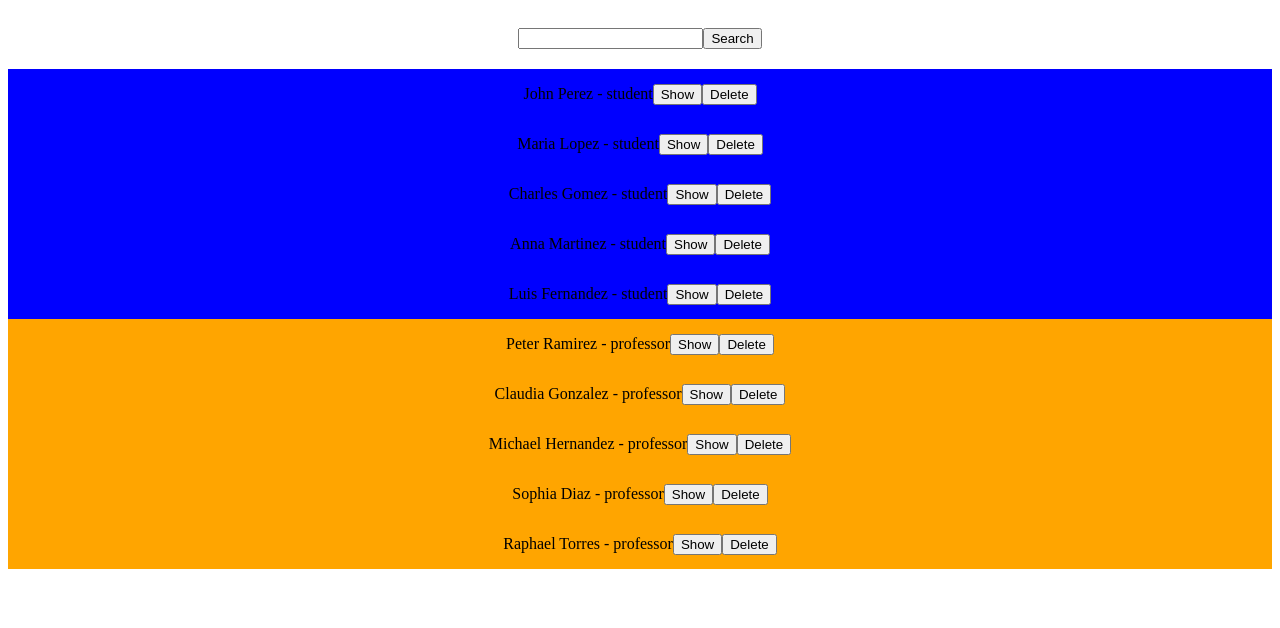
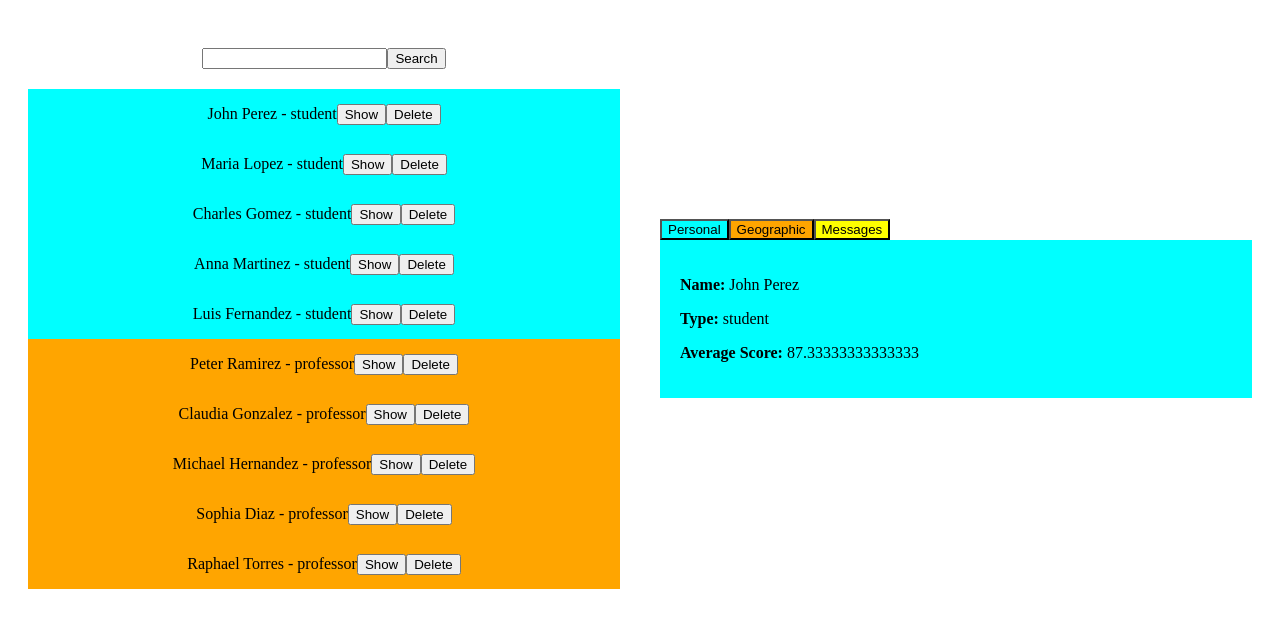
Before and after one commit to marinovivianUPB/Marino-ANGULAR-COURSE-2024, an Angular app in the folder nuevo_proyecto_angular/: page / in a window 1280 px wide. Shown: the top 628 px of the page. Built offline with nearby package versions, Linux system fonts and the light colour scheme.

Commit message:
[09-10-24] final commit

```diff
--- a/nuevo_proyecto_angular/src/app/app.component.html
+++ b/nuevo_proyecto_angular/src/app/app.component.html
@@ -1,4 +1,14 @@
-<div>
+<div class="container">
+  <div class="column">
 <search (sendData)="receiveSearchTerm($event)"></search>
 <list [list]="list" (sendData)="receiveData($event)"></list>
 </div>
+<div class="column">
+<div>
+  <button (click)="tab=1" [style.backgroundColor]="'cyan'">Personal</button>
+  <button (click)="tab=2" [style.backgroundColor]="'orange'">Geographic</button>
+  <button (click)="tab=3" [style.backgroundColor]="'yellow'">Messages</button>
+</div>
+<card [entry]="objectCard" [tab]="tab"></card>
+</div>
+</div>
--- a/nuevo_proyecto_angular/src/app/app.component.scss
+++ b/nuevo_proyecto_angular/src/app/app.component.scss
@@ -0,0 +1,12 @@
+.container {
+    display:flex;
+    flex-direction: row;
+    align-items: center;
+    justify-content: center;
+}
+.column{
+    flex: 1;
+    margin: 20px;
+    align-items: center;
+    justify-content: center;
+}
--- a/nuevo_proyecto_angular/src/app/app.component.ts
+++ b/nuevo_proyecto_angular/src/app/app.component.ts
@@ -20,6 +20,7 @@ export class AppComponent implements OnInit{
   list:any[] = []
   originalList: any[] = [];
   objectCard:any = ''
+  tab:number =1
 
   ngOnInit(): void {
     this.list=Object.entries(data);
@@ -41,11 +42,11 @@ export class AppComponent implements OnInit{
     console.log("got search term")
     if (data) {
       this.list = this.list.filter(entry => {
-        const fullName = `${entry[1].name} ${entry[1].lastName}`.toLowerCase();  // Concatenate name and lastName
-        return fullName.includes(data.toLowerCase());  // Case-insensitive search
+        const fullName = `${entry[1].name} ${entry[1].lastName}`.toLowerCase();
+        return fullName.includes(data.toLowerCase());
       });
     } else {
-      this.list = [...this.originalList];  // Reset the list if the search term is empty
+      this.list = [...this.originalList];
     }
   }
 }
--- a/nuevo_proyecto_angular/src/app/card/card.component.html
+++ b/nuevo_proyecto_angular/src/app/card/card.component.html
@@ -0,0 +1,28 @@
+<div [style.backgroundColor]="tab === 1 ? 'cyan' : (tab === 2 ? 'orange' : 'yellow')" [style.padding]="'20px'">
+    @switch(tab){
+        @case(1){
+            <div>
+                <p><strong>Name:</strong> {{entry[1].name}} {{entry[1].lastName}}</p>
+                <p><strong>Type:</strong> {{entry[1].type}}</p>
+                <p><strong>Average Score:</strong> {{(entry[1].firstTestScore + entry[1].secondTestScore + entry[1].finalTestScore) / 3}}</p>
+            </div>
+        }
+        @case(2){
+            <div>
+                <p><strong>Address:</strong></p>
+                <p>{{entry[1].address.number}}, {{entry[1].address.street}}, {{entry[1].address.zone}}</p>
+                <p><strong>Country:</strong> {{entry[1].country}}</p>
+                <p><strong>Province:</strong> {{entry[1].province}}</p>
+              </div>
+        }
+        @case(3){
+            <div>
+                <search (sendData)="receiveSearchTerm($event)"></search>
+                <p><strong>Messages:</strong></p>
+                <ul>
+                  <div *ngFor="let message of messagesList" ><item [object]="message" [type]="0" [object_key]=""></item></div>
+                </ul>
+            </div>
+        }
+    }
+</div>
--- a/nuevo_proyecto_angular/src/app/card/card.component.ts
+++ b/nuevo_proyecto_angular/src/app/card/card.component.ts
@@ -1,13 +1,35 @@
-import { Component, Input } from '@angular/core';
+import { CommonModule } from '@angular/common';
+import { Component, Input, OnChanges, SimpleChanges } from '@angular/core';
+import { SearchComponent } from '../search/search.component';
+import { ItemComponent } from '../item/item.component';
 
 @Component({
   selector: 'card',
   standalone: true,
-  imports: [],
+  imports: [CommonModule, SearchComponent, ItemComponent],
   templateUrl: './card.component.html',
   styleUrl: './card.component.css'
 })
-export class CardComponent {
+export class CardComponent implements OnChanges {
+
 
   @Input() entry:any = ""
+  @Input() tab:number=1
+
+  messagesList:string[] = []
+  originalList:string[]=[]
+
+  ngOnChanges(changes: SimpleChanges): void {
+    this.messagesList = this.entry[1].messages
+    this.originalList = this.messagesList
+  }
+
+  public receiveSearchTerm(data:string){
+    console.log("got search term")
+    if (data) {
+      this.messagesList = this.messagesList.filter(entry => entry.includes(data));
+    } else {
+      this.messagesList = [...this.originalList];
+    }
+  }
 }
--- a/nuevo_proyecto_angular/src/app/item/item.component.html
+++ b/nuevo_proyecto_angular/src/app/item/item.component.html
@@ -1,6 +1,6 @@
-<div [style.backgroundColor]="type === 0 ? '' : (object.type === 'student' ? 'blue' : 'orange')">
+<div [style.backgroundColor]="type === 0 ? 'white' : (object.type === 'student' ? 'cyan' : 'orange')">
     <ng-container *ngIf="type === 0; else elseBlock">
-        <p>{{ object.message }}</p>
+        <p>{{ object}}</p>
       </ng-container>
 
       <ng-template #elseBlock>
```
